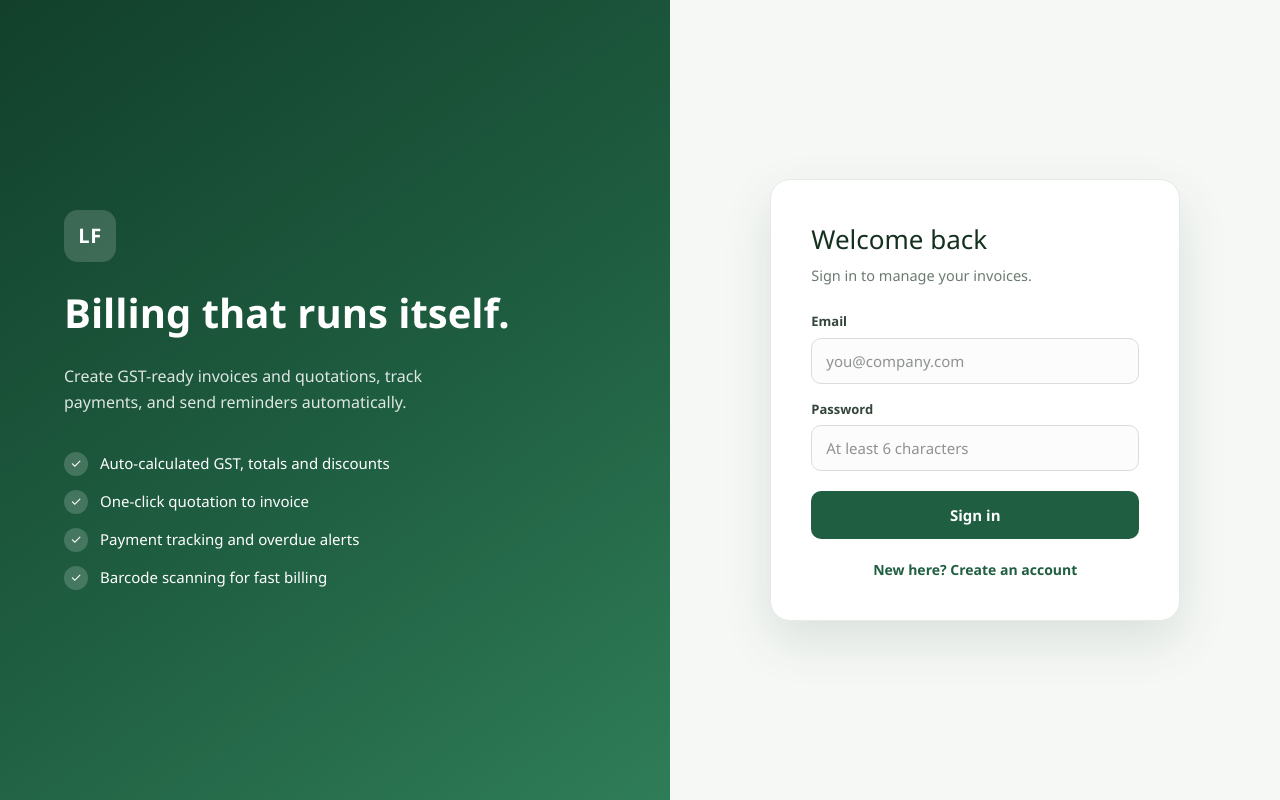
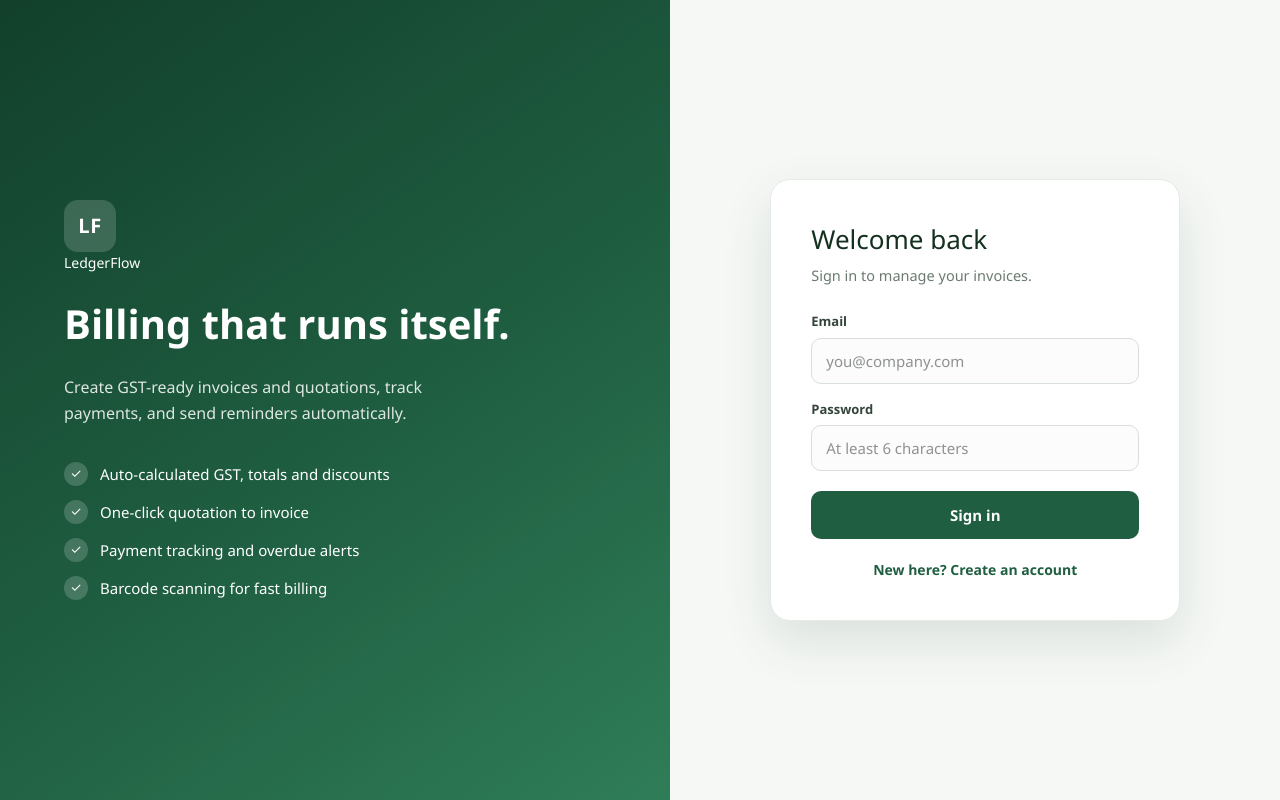
Before and after one commit to vasanthkumarbomle-droid/INVOICE-AND-QUOTATION-GENERATION-SYSTEM-, a React (Vite) app: page / in a window 1280 px wide. Built offline with nearby package versions, Linux system fonts and the light colour scheme; no server answers.

Commit message:
Align authentication wordmark with LedgerFlow branding

```diff
--- a/src/AuthGate.jsx
+++ b/src/AuthGate.jsx
@@ -7,7 +7,10 @@ function Layout({ title, subtitle, children }) {
   return (
     <div className="auth-page">
       <div className="auth-brand">
-        <div className="auth-logo">LF</div>
+        <div className="auth-brand-heading">
+          <div className="auth-logo">LF</div>
+          <span>LedgerFlow</span>
+        </div>
         <h1>Billing that runs itself.</h1>
         <p>Create GST-ready invoices and quotations, track payments, and send reminders automatically.</p>
         <ul className="auth-features">
```
